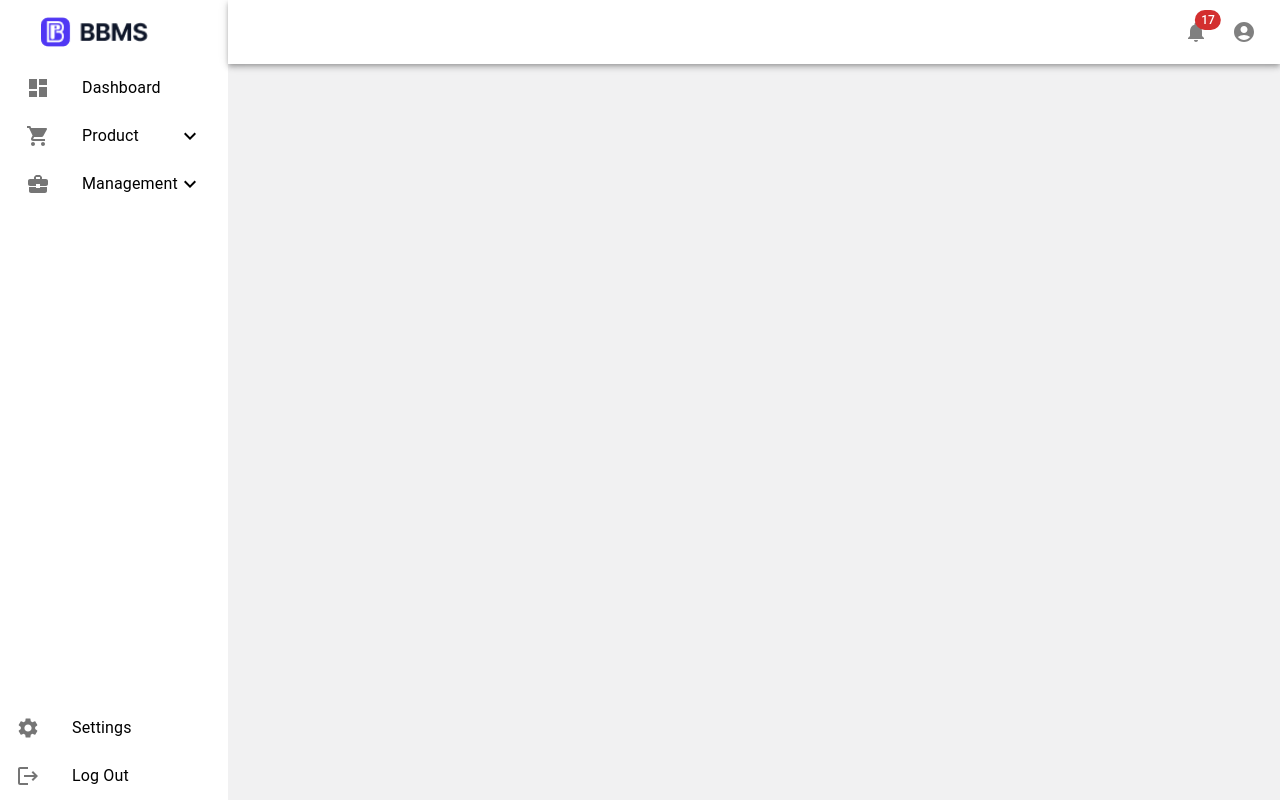
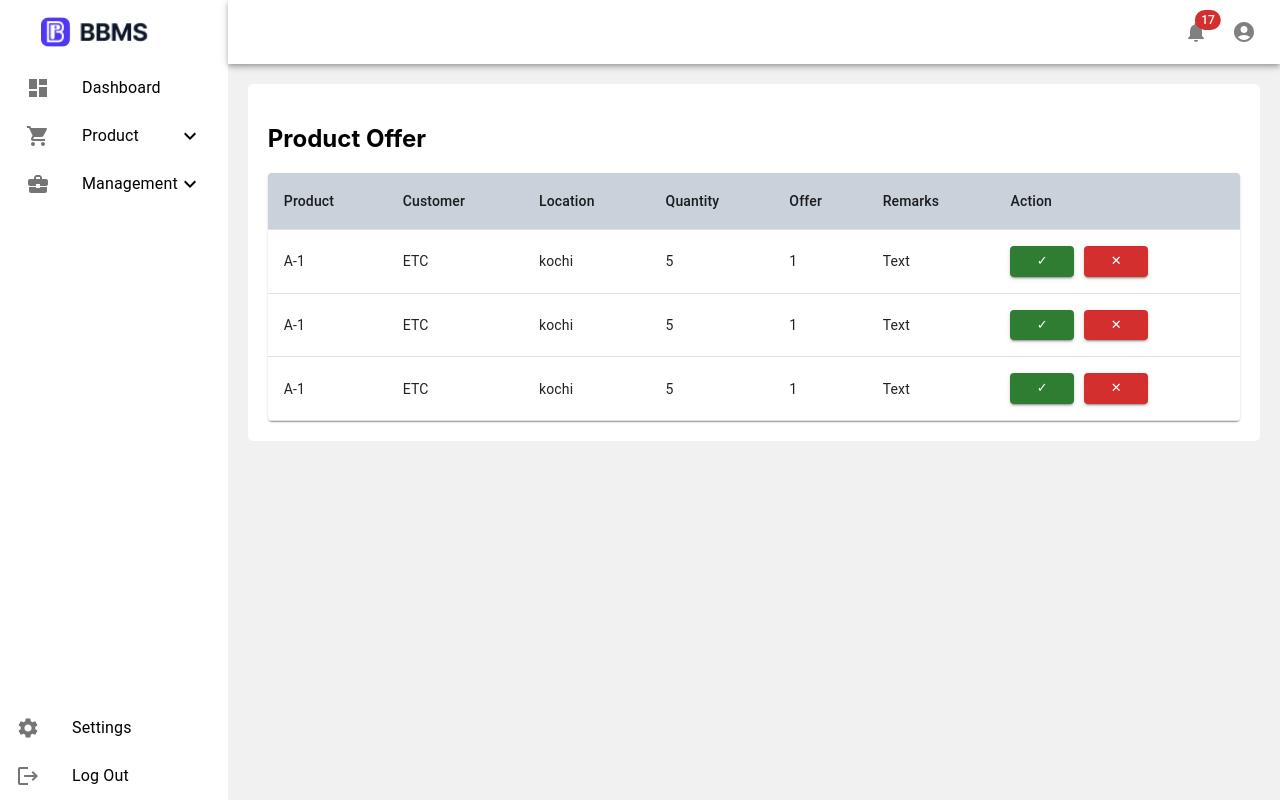
Before and after one commit to glitcchhh/Bpharma-front, a React (Create React App) app: page /product/offer in a window 1280 px wide. Built offline with nearby package versions, Linux system fonts and the light colour scheme.

Commit message:
product menu claim and offer added

```diff
--- a/src/App.js
+++ b/src/App.js
@@ -6,7 +6,9 @@ import Sidebar from './components/sidebar';
 import UserManagement from './pages/userManagement';
 import DistributorManagement from './pages/UserManagement/Distributor';
 import Dashboard from './pages/Dashboard';
-import Login from './pages/Login'; // Assuming you have a Login component
+import Login from './pages/Login';
+import Claim from './pages/Product/claim';
+import Offer from './pages/Product/offer';
 
 function Layout({ children }) {
   const location = useLocation();
@@ -37,6 +39,8 @@ function App() {
           <Route path="/dashboard" element={<Dashboard />} />
           <Route path="/management/user" element={<UserManagement />} />
           <Route path="/management/distributor" element={<DistributorManagement />} />
+          <Route path="/product/claim" element={<Claim />} />
+          <Route path="/product/offer" element={<Offer />} />
           {/* Add more routes here */}
         </Routes>
       </Layout>
--- a/src/components/sidebar.js
+++ b/src/components/sidebar.js
@@ -96,24 +96,68 @@ export default function NestedList() {
             <ListItemButton
               sx={{
                 pl: 4,
-                bgcolor: isSelected("/product/1") ? "#1976d2" : "inherit",
-                color: isSelected("/product/1") ? "#fff" : "inherit",
+                bgcolor: isSelected("/product/claim") ? "#1976d2" : "inherit",
+                color: isSelected("/product/claim") ? "#fff" : "inherit",
                 borderRadius: "5px"
               }}
-              onClick={() => handleNavigation("/product/1")}
+              onClick={() => handleNavigation("/product/claim")}
             >
-              <ListItemText primary="Product 1" />
+              <ListItemText primary="Claim" />
             </ListItemButton>
             <ListItemButton
               sx={{
                 pl: 4,
-                bgcolor: isSelected("/product/2") ? "#1976d2" : "inherit",
-                color: isSelected("/product/2") ? "#fff" : "inherit",
+                bgcolor: isSelected("/product/offer") ? "#1976d2" : "inherit",
+                color: isSelected("/product/offer") ? "#fff" : "inherit",
                 borderRadius: "5px"
               }}
-              onClick={() => handleNavigation("/product/2")}
+              onClick={() => handleNavigation("/product/offer")}
             >
-              <ListItemText primary="Product 2" />
+              <ListItemText primary="Offer" />
+            </ListItemButton>
+            <ListItemButton
+              sx={{
+                pl: 4,
+                bgcolor: isSelected("/product/expiry") ? "#1976d2" : "inherit",
+                color: isSelected("/product/expiry") ? "#fff" : "inherit",
+                borderRadius: "5px"
+              }}
+              onClick={() => handleNavigation("/product/expiry")}
+            >
+              <ListItemText primary="Expiry" />
+            </ListItemButton>
+            <ListItemButton
+              sx={{
+                pl: 4,
+                bgcolor: isSelected("/product/sample") ? "#1976d2" : "inherit",
+                color: isSelected("/product/sample") ? "#fff" : "inherit",
+                borderRadius: "5px"
+              }}
+              onClick={() => handleNavigation("/product/sample")}
+            >
+              <ListItemText primary="Sample" />
+            </ListItemButton>
+            <ListItemButton
+              sx={{
+                pl: 4,
+                bgcolor: isSelected("/product/near-expiry") ? "#1976d2" : "inherit",
+                color: isSelected("/product/near-expiry") ? "#fff" : "inherit",
+                borderRadius: "5px"
+              }}
+              onClick={() => handleNavigation("/product/near-expiry")}
+            >
+              <ListItemText primary="Near Expiry" />
+            </ListItemButton>
+            <ListItemButton
+              sx={{
+                pl: 4,
+                bgcolor: isSelected("/product/compliments") ? "#1976d2" : "inherit",
+                color: isSelected("/product/compliments") ? "#fff" : "inherit",
+                borderRadius: "5px"
+              }}
+              onClick={() => handleNavigation("/product/compliments")}
+            >
+              <ListItemText primary="Compliments" />
             </ListItemButton>
           </List>
         </Collapse>
--- /dev/null
+++ b/src/pages/Product/claim.js
@@ -0,0 +1,98 @@
+// src/pages/Product/claim.js
+import React, { useState } from "react";
+import {
+  Button,
+  Table,
+  TableBody,
+  TableCell,
+  TableContainer,
+  TableHead,
+  TableRow,
+  Paper,
+} from "@mui/material";
+import AddIcon from "@mui/icons-material/Add";
+import { red } from "@mui/material/colors";
+
+// Sample Claim data
+const claims = [
+  {
+    name: "Sam",
+    product: "A-1",
+    free_quantity: "1",
+    total_quantity: "5",
+    remarks: "Text",
+  },
+  {
+    name: "Sam",
+    product: "A-1",
+    free_quantity: "1",
+    total_quantity: "5",
+    remarks: "Text",
+  },
+  {
+    name: "Sam",
+    product: "A-1",
+    free_quantity: "1",
+    total_quantity: "5",
+    remarks: "Text",
+  },
+];
+
+function Claim() {
+  const [open, setOpen] = useState(false);
+
+  return (
+    <div
+      style={{
+        padding: "20px",
+        margin: "20px",
+        background: "#fff",
+        borderRadius: "5px",
+      }}
+    >
+      <h2>Product Claim</h2>
+
+      {/* Claim Table */}
+      <TableContainer component={Paper}>
+        <Table>
+          <TableHead sx={{ bgcolor: "#c9d1db", color: "#fff" }}>
+            <TableRow>
+              <TableCell>Name</TableCell>
+              <TableCell>Product</TableCell>
+              <TableCell>Free Quantity</TableCell>
+              <TableCell>Total Quantity</TableCell>
+              <TableCell>Remarks</TableCell>
+              <TableCell>Action</TableCell>
+            </TableRow>
+          </TableHead>
+          <TableBody>
+            {claims.map((claim, index) => (
+              <TableRow key={index}>
+                <TableCell>{claim.name}</TableCell>
+                <TableCell>{claim.product}</TableCell>
+                <TableCell>{claim.free_quantity}</TableCell>
+                <TableCell>{claim.total_quantity}</TableCell>
+                <TableCell>{claim.remarks}</TableCell>
+                <TableCell>
+                  <Button variant="contained" color="success" size="small">
+                    ✓
+                  </Button>
+                  <Button
+                    variant="contained"
+                    color="error"
+                    size="small"
+                    style={{ marginLeft: "10px" }}
+                  >
+                    ✕
+                  </Button>
+                </TableCell>
+              </TableRow>
+            ))}
+          </TableBody>
+        </Table>
+      </TableContainer>
+    </div>
+  );
+}
+
+export default Claim;
--- /dev/null
+++ b/src/pages/Product/offer.js
@@ -0,0 +1,101 @@
+// src/pages/Product/offer.js
+import React, { useState } from "react";
+import {
+  Button,
+  Table,
+  TableBody,
+  TableCell,
+  TableContainer,
+  TableHead,
+  TableRow,
+  Paper,
+} from "@mui/material";
+import AddIcon from "@mui/icons-material/Add";
+import { red } from "@mui/material/colors";
+
+// Sample offer data
+const offers = [
+  {
+    customer: "ETC",
+    product: "A-1",
+    location: "kochi",
+    offer: "1",
+    total_quantity: "5",
+    remarks: "Text",
+  },
+  {
+    customer: "ETC",
+    product: "A-1",
+    location: "kochi",
+    offer: "1",
+    total_quantity: "5",
+    remarks: "Text",
+  },
+  {
+    customer: "ETC",
+    product: "A-1",
+    location: "kochi",
+    offer: "1",
+    total_quantity: "5",
+    remarks: "Text",
+  },
+];
+
+function Offer() {
+  return (
+    <div
+      style={{
+        padding: "20px",
+        margin: "20px",
+        background: "#fff",
+        borderRadius: "5px",
+      }}
+    >
+      <h2>Product Offer</h2>
+
+      {/* Offer Table */}
+      <TableContainer component={Paper}>
+        <Table>
+          <TableHead sx={{ bgcolor: "#c9d1db", color: "#fff" }}>
+            <TableRow>
+              <TableCell>Product</TableCell>
+              <TableCell>Customer</TableCell>
+              <TableCell>Location</TableCell>
+              <TableCell>Quantity</TableCell>
+              <TableCell>Offer</TableCell>
+              <TableCell>Remarks</TableCell>
+              <TableCell>Action</TableCell>
+            </TableRow>
+          </TableHead>
+          <TableBody>
+            {offers.map((offer, index) => (
+              <TableRow key={index}>
+                <TableCell>{offer.product}</TableCell>
+                <TableCell>{offer.customer}</TableCell>
+                <TableCell>{offer.location}</TableCell>
+                <TableCell>{offer.total_quantity}</TableCell>
+                <TableCell>{offer.offer}</TableCell>
+                <TableCell>{offer.remarks}</TableCell>
+                <TableCell>
+                  <Button variant="contained" color="success" size="small">
+                    ✓
+                  </Button>
+                  <Button
+                    variant="contained"
+                    color="error"
+                    size="small"
+                    style={{ marginLeft: "10px" }}
+                  >
+                    ✕
+                  </Button>
+                </TableCell>
+              </TableRow>
+            ))}
+          </TableBody>
+        </Table>
+      </TableContainer>
+    </div>
+  );
+}
+
+export default Offer;
```
